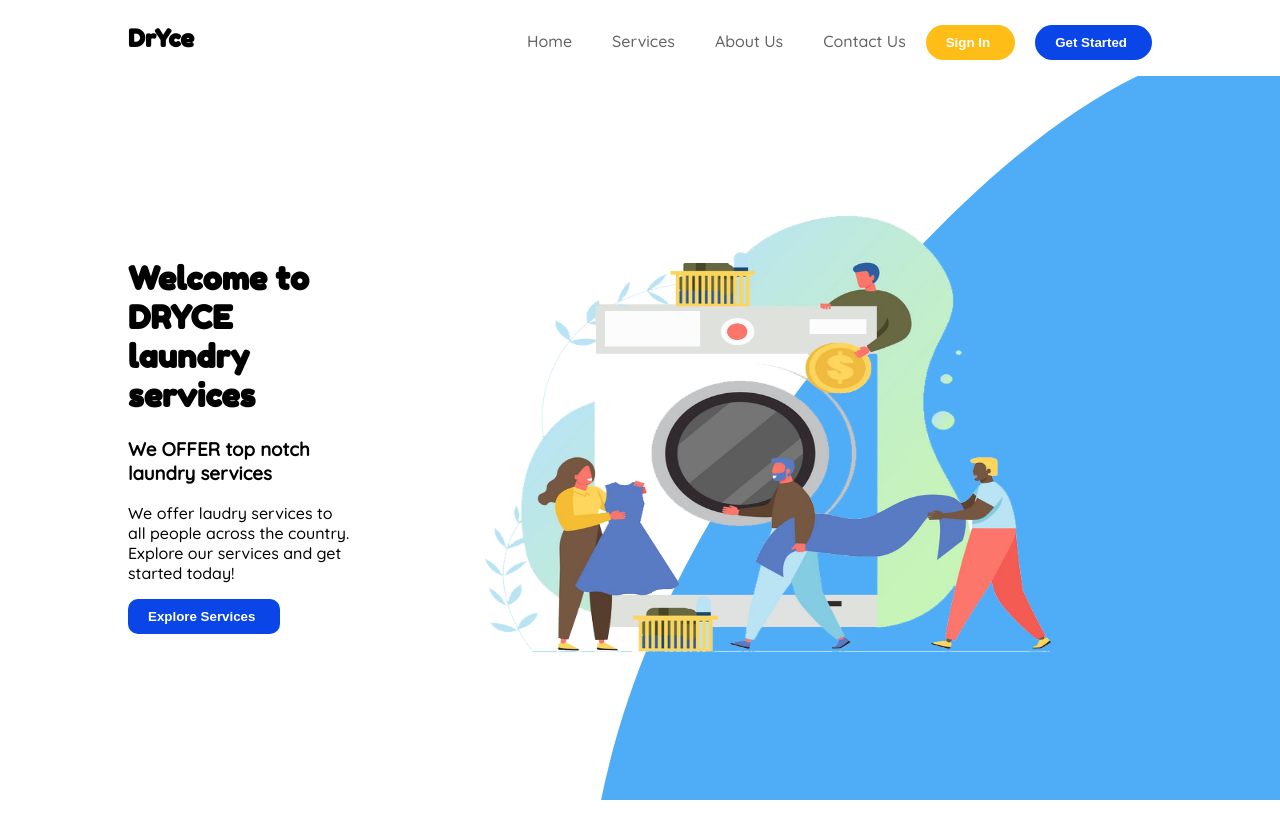
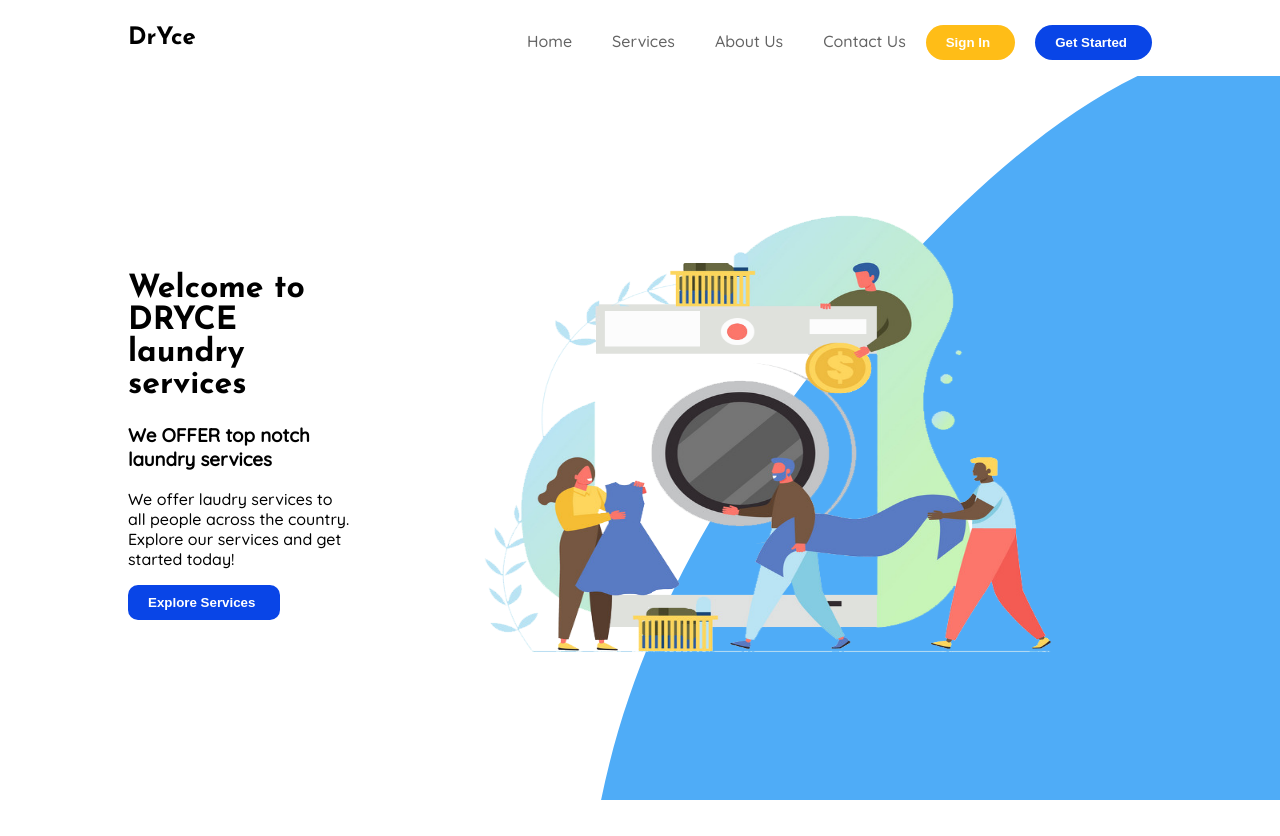
Before and after one commit to Rquaicoo/dryce-web-client, a React (Create React App) app: page / in a window 1280 px wide. Built offline with nearby package versions, Linux system fonts and the light colour scheme.

Commit message:
update home

```diff
--- a/public/index.html
+++ b/public/index.html
@@ -14,6 +14,7 @@
     <!--Font external-->
     <link href="https://fonts.googleapis.com/css?family=Quicksand:300,500" rel="stylesheet">
     <link href="https://fonts.googleapis.com/css2?family=Fredoka+One&display=swap" rel="stylesheet">
+    <link href="https://fonts.googleapis.com/css2?family=Josefin+Sans:wght@400;700&display=swap" rel="stylesheet">
 
     <link rel="manifest" href="%PUBLIC_URL%/manifest.json" />
     <script src="https://kit.fontawesome.com/aa3e04ec1f.js" crossorigin="anonymous"></script>
--- a/src/components/Home/Home.css
+++ b/src/components/Home/Home.css
@@ -1,5 +1,5 @@
 h1, h4 {
-  font-family: "Fredoka One", cursive;
+  font-family: "Josefin Sans", sans-serif;
 }
 
 .container {
--- a/src/components/Home/Home.scss
+++ b/src/components/Home/Home.scss
@@ -1,4 +1,5 @@
-$bold-fonts: "Fredoka One", cursive;
+$bold-fonts: 'Josefin Sans', sans-serif;
+// "Fredoka One", cursive;
 $regular-fonts: "Quicksand", sans-serif;
 
 h1, h4{
```
Also changed, not shown: 1 other file (tests, documents, lock files or other folders).
